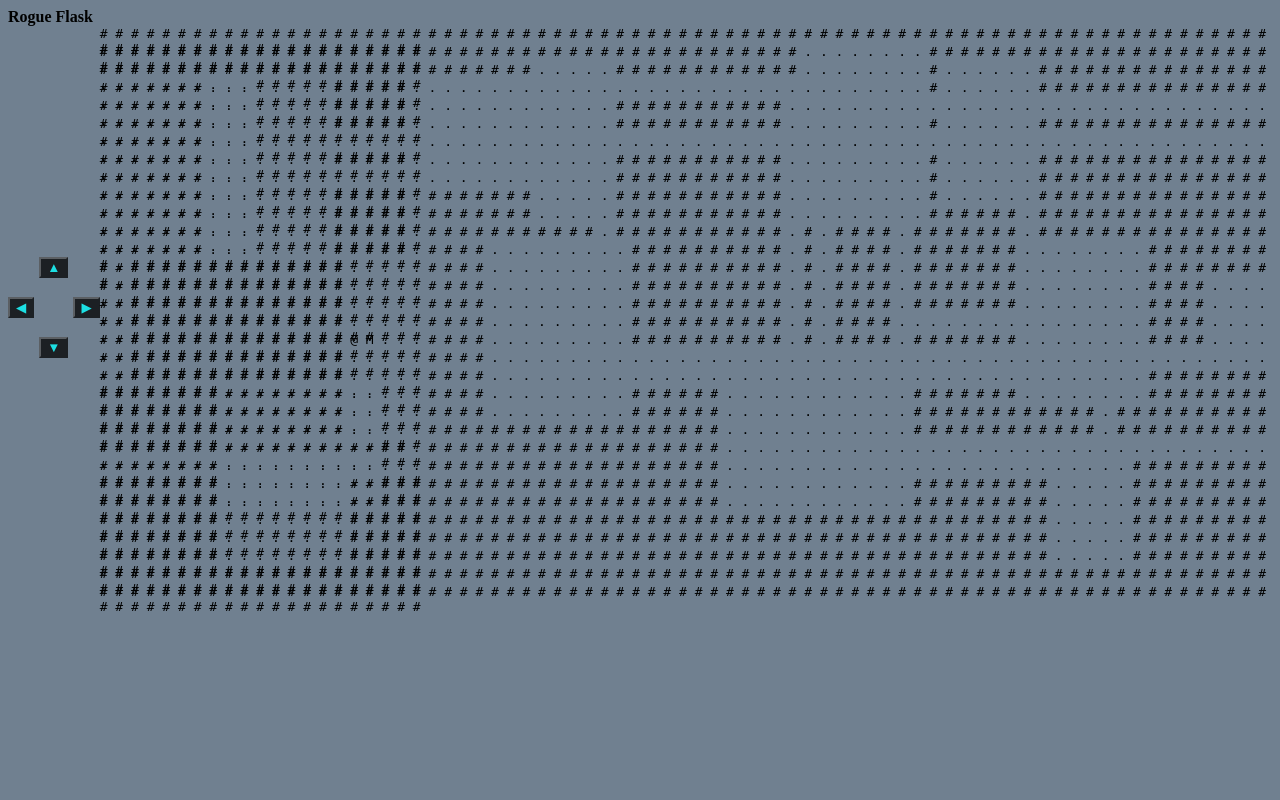
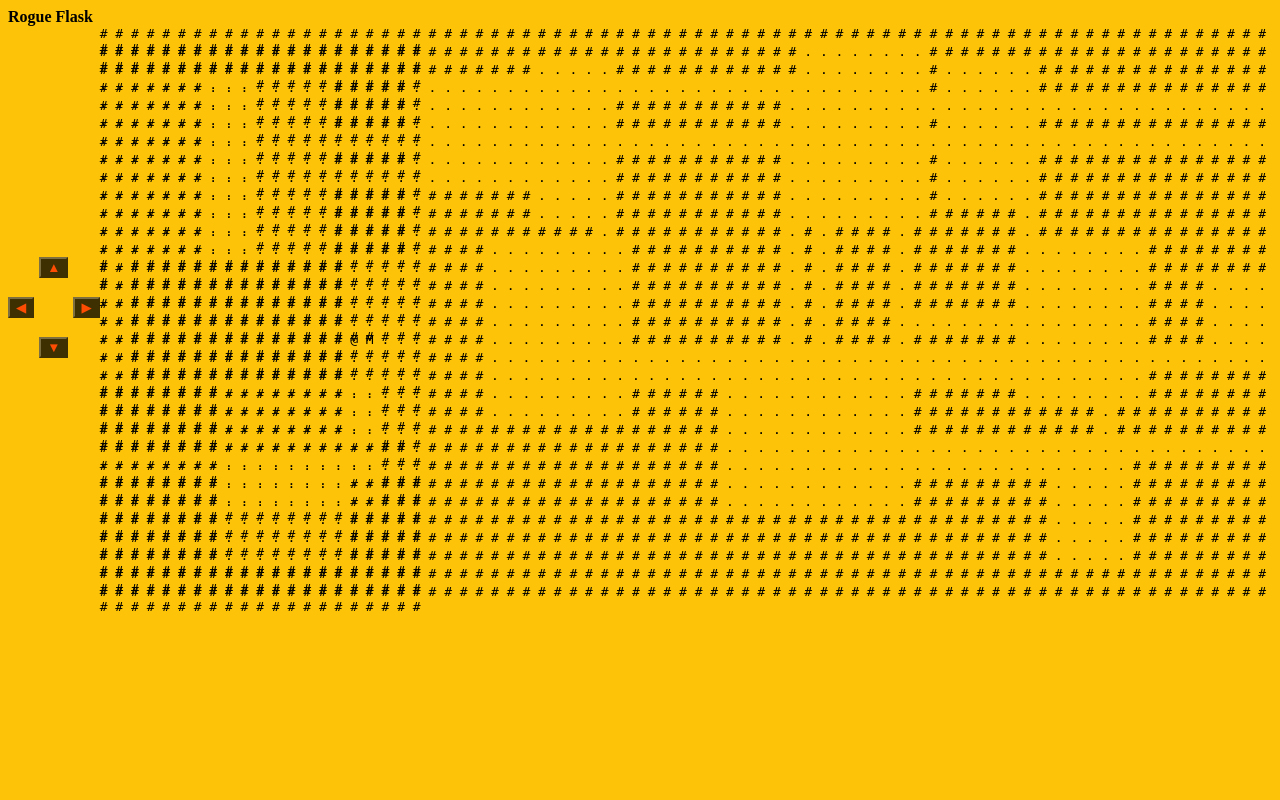
Before and after one commit to ue22-p20-eval/projet-web-intro-et-network-intro-best-rogue, a Flask app: page / in a window 1280 px wide. Run offline with Flask 2, Linux system fonts and the light colour scheme; some libraries are stand-ins or nearby versions.

Commit message:
lalala on ajoute des trucs

```diff
--- a/static/css/main.css
+++ b/static/css/main.css
@@ -1,5 +1,5 @@
 body{
-    background-color: slategray;
+    background-color: rgb(252, 195, 8);
 }
 
 .flexbox{
@@ -19,5 +19,5 @@ body{
 .keypad_btn{
     background-color: black;
     opacity: 0.75;
-    color: cyan;
+    color: rgb(255, 38, 0);
 }
```
